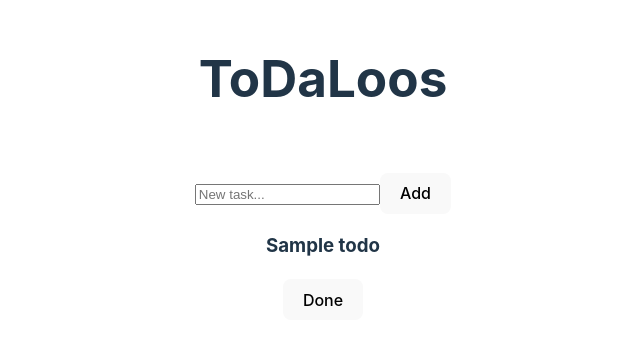
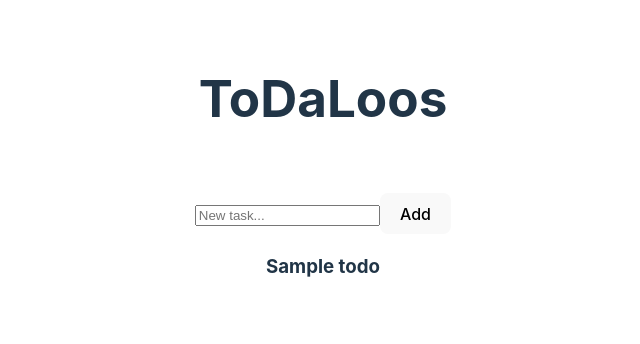
Before and after one commit to whippet-code/todaloos, a React (Vite) app: page / in a window 1280 px wide. Shown: the part 216-560 px from the top of the page, without its empty margins (317-957 px from the left). Built offline with nearby package versions, Linux system fonts and the light colour scheme.

Commit message:
Errors cleared - PropTypes module.

```diff
--- a/src/App.css
+++ b/src/App.css
@@ -8,3 +8,5 @@
 .holder {
   padding: 2em;
 }
+
+/* ToDo */
--- a/src/components/NewTodo.jsx
+++ b/src/components/NewTodo.jsx
@@ -1,6 +1,6 @@
 // New Todo form component
 // no props, used to create a new todo and add to file / state
-
+import PropTypes from 'prop-types'
 import { getTodos, setTodos } from './setAndGet'
 //props todos & setTodos
 function NewTodo({ updateTodos }) {
@@ -28,4 +28,8 @@ function NewTodo({ updateTodos }) {
   )
 }
 
+NewTodo.propTypes = {
+  updateTodos: PropTypes.func
+}
+
 export default NewTodo
--- a/src/components/Todo.jsx
+++ b/src/components/Todo.jsx
@@ -3,7 +3,7 @@
 // has a completed button which will remove the todo from file and screen
 
 import { setTodos } from './setAndGet'
-
+import PropTypes from 'prop-types'
 function Todo({ todo, todos, updateTodos }) {
 
   const deleteTodo = () => {
@@ -17,11 +17,16 @@ function Todo({ todo, todos, updateTodos }) {
     updateTodos(newTodos)
   }
   return(
-    <div className="todo">
+    <div className="todo" onClick={deleteTodo}>
       <h3>{todo.task}</h3>
-      <button type="button" onClick={deleteTodo}>Done</button>
     </div>
   )
 }
 
+Todo.propTypes = {
+  todo: PropTypes.object,
+  todos: PropTypes.array,
+  updateTodos: PropTypes.func
+}
+
 export default Todo
```
Also changed, not shown: todos.json (deleted, +0 -10 lines), 1 other file (tests, documents, lock files or other folders).
